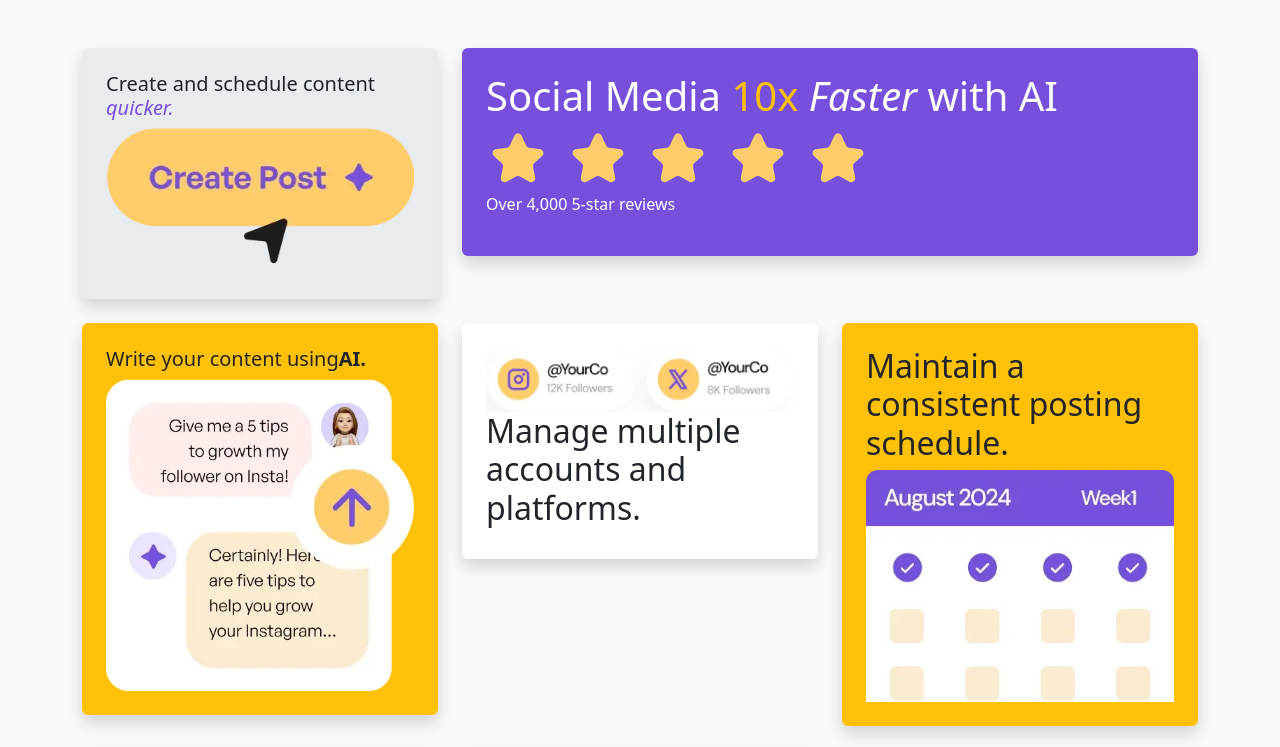
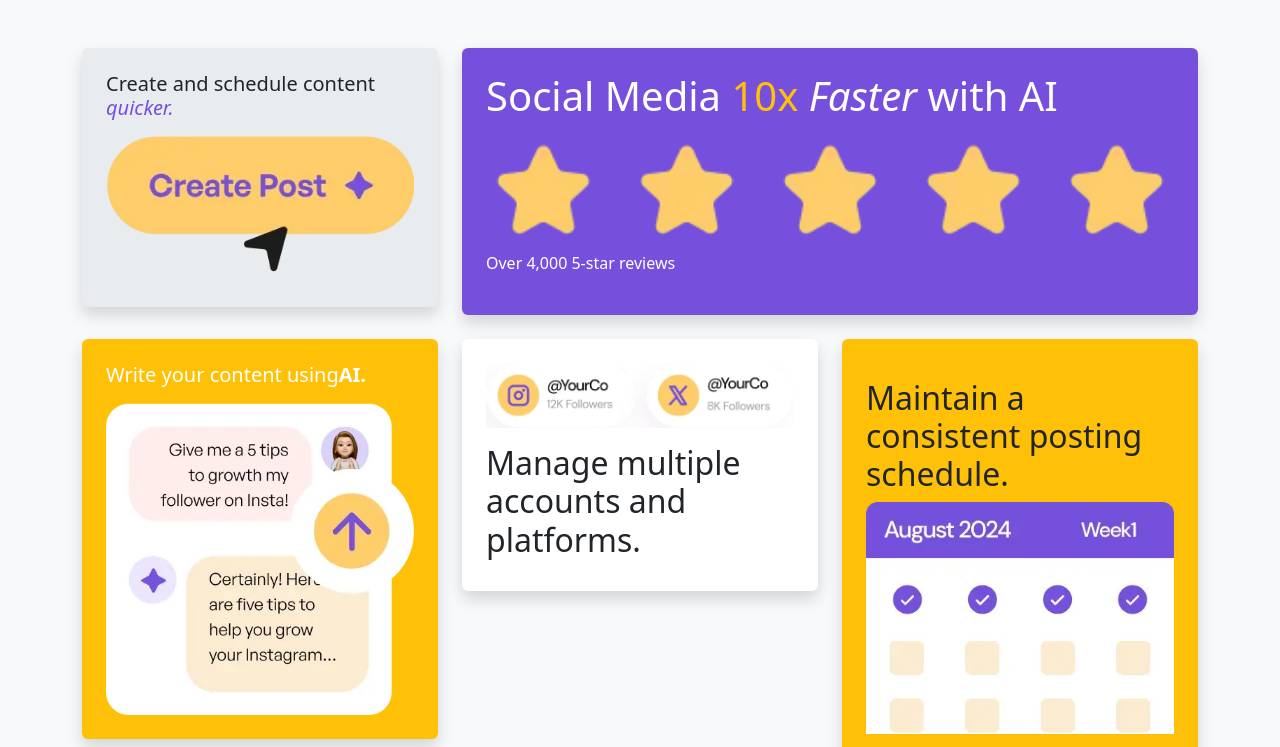
Before and after one commit to Sneha013084/Design-and-developement, a plain HTML site: page index.html in a window 1280 px wide. Shown: the top 747 px of the page. Drawn offline with nearby package versions, Linux system fonts and the light colour scheme.

Commit message:
updated again

```diff
--- a/index.html
+++ b/index.html
@@ -24,50 +24,53 @@
 
       <div class="container py-5">
         <div class="row g-4">
+
         <!--card 1-->
 
-        <div class="col-md-6 col-lg-4">
-          <div class="col-"></div>
-          <div class= "p-4 rounded bg-body-secondary shadow">
-            <h5>Create and schedule content <span class="fst-italic text-purple"> quicker.</span></h5>
-            <img src="assets/images/illustration-create-post.webp" alt="Create Post" class="img-fluid">
+        <div class="col-sm-12 col-md-6 col-lg-4">
+          <div class= "p-4 rounded shadow bg-body-secondary d-flex flex-column justify-content-between">
+            <h5 class="mb-3">
+            Create and schedule content <span class="fst-italic text-purple"> quicker.</span></h5>
+            <img src="assets/images/illustration-create-post.webp" alt="Create Post" class="img-fluid mt-auto">
           </div>
         </div>
          <!--card 2-->
         <div class="col-sm-12 col-md-6 col-lg-8">
-          <div class=" p-4 rounded bg-purple text-white shadow">
-            <h1> Social Media <span class="text-warning">10x</span> <span class="fst-italic">Faster</span> with AI</h1>
-            <img src="assets/images/illustration-five-stars.webp" class="img-fluid">
+          <div class=" p-4 rounded shadow bg-purple text-white d-flex flex-column justify-content-between">
+            <h1 class="mb-3">
+              Social Media <span class="text-warning">10x</span> <span class="fst-italic">Faster</span> with AI</h1>
+            <img src="assets/images/illustration-five-stars.webp" alt="five stars" class="img-fluid mt-auto">
              <p>Over 4,000 5-star reviews </p>
           </div>
         </div>
 
        <!--card 3-->
         <div class="col-sm-12 col-md-6 col-lg-4">
-          <div class="p-4 rounded bg-warning shadow">
-            <h5>Write your content using<span class="fw-bold">AI.</span></h5>
-            <img src="assets/images/illustration-ai-content.webp" alt="AI content" class="img img-fluid">
+          <div class="p-4 rounded shadow bg-warning text-white d-flex flex-column justify-content-between">
+            <h5
+            class="mb-3">Write your content using<span class="fw-bold">AI.</span></h5>
+            <img src="assets/images/illustration-ai-content.webp" alt="AI content" class="img-fluid mt-auto">
           </div>
         </div>
 
         <!--card 4-->
         <div class="col-sm-12 col-md-6 col-lg-4">
-          <div class="p-4 rounded bg-white shadow">
-             <img src="assets/images/illustration-multiple-platforms.webp" class="img-fluid">
-            <h2> Manage multiple accounts and platforms.</h2>
+          <div class="p-4 shadow rounded bg-white d-flex flex-column justify-content-between ">
+             <img src="assets/images/illustration-multiple-platforms.webp" class="img-fluid mt-auto">
+            <h2 class="mt-3"> Manage multiple accounts and platforms.</h2>
 
           </div>
         </div>
         <!--card 5-->
          <div class="col-sm-12 col-md-6 col-lg-4">
-          <div class="p-4 rounded bg-warning shadow">
-            <h2> Maintain a consistent posting schedule.</h2>
-            <img src="assets/images/illustration-consistent-schedule.webp" class="img-fluid">
+          <div class="p-4 rounded shadow bg-warning d-flex flex-column justify-content-between ">
+            <h2 class="mt-3"> Maintain a consistent posting schedule.</h2>
+            <img src="assets/images/illustration-consistent-schedule.webp" class="img-fluid mt-auto">
           </div>
         </div>
         <!--Card 6-->
          <div class="col-sm-12 col-md-6 col-lg-4">
-          <div class="p-4 rounded  bg-white shadow">
+          <div class="p-4 rounded shadow bg-white d-flex flex-column justify-content-between ">
             <h3>56%</h3>
             <p class="text-muted">faster audience growth</p>
             <div class="d-flex gap-2">
@@ -78,10 +81,10 @@
 
       <!--card 7-->
       <div class="col-sm-12 col-md-6 col-lg-4">
-        <div class="p-4 rounded bg-light shadow">
+        <div class="p-4 rounded shadow bg-light d-flex flex-column justify-content-between">
           <h2>schedule to social media</h2>
           <div class="d-flex gap-2 align-items-center">
-          <img src="assets/images/illustration-schedule-posts.webp" class="img-fluid">
+          <img src="assets/images/illustration-schedule-posts.webp" class="img-fluid mt-auto">
           <p class="text-muted small"> Optimize timings for your audience.</p>
         </div>
       </div>
@@ -89,9 +92,9 @@
 
     <!--card 8-->
       <div class="col-sm-12 col-md-6 col-lg-4">
-        <div class="p-4 roundedbg-purple text-white shadow">
+        <div class="p-4 rounded shadow text-white d-flex flex-column justify-content-between">
           <h5> Growth followers with non-stop content</h5>
-          <img src="assets/images/illustration-grow-followers.webp" class="img-fluid">
+          <img src="assets/images/illustration-grow-followers.webp" class="img-fluid mt-auto">
         </div>
       </div>
     </div>
```
Also changed, not shown: style.css (line endings or trailing spaces).
